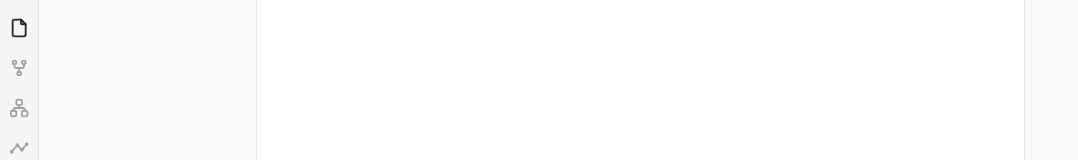
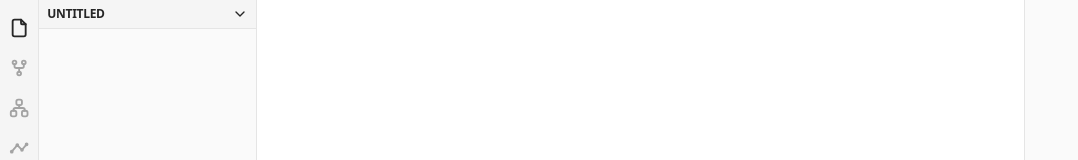
Before and after one commit to yashsehgal/editor-view, a React (Create React App) app: page / in a window 1280 px wide. Shown: the top 160 px of the page, without its empty margins (0-1078 px from the left). Built offline with nearby package versions, Linux system fonts and the light colour scheme.

Commit message:
feat: add project structure context and layout

```diff
--- a/package.json
+++ b/package.json
@@ -13,6 +13,7 @@
     "@types/react-dom": "^18.0.0",
     "clsx": "^2.1.0",
     "devicon": "^2.16.0",
+    "framer-motion": "^11.0.25",
     "react": "^18.2.0",
     "react-dom": "^18.2.0",
     "react-resizable-panels": "^2.0.16",
--- a/src/EditorView.tsx
+++ b/src/EditorView.tsx
@@ -1,9 +1,15 @@
 import EditorLayout from "./layout/EditorLayout";
+import { EditorLayoutContextProvider } from "./providers/EditorLayoutContextProvider";
+import { ProjectStructureContextProvider } from "./providers/ProjectStructureContextProvider";
 
 export default function EditorView() {
   return (
     <div className="EditorView-container h-screen">
-      <EditorLayout />
+      <EditorLayoutContextProvider>
+        <ProjectStructureContextProvider>
+          <EditorLayout />
+        </ProjectStructureContextProvider>
+      </EditorLayoutContextProvider>
     </div>
   );
 }
--- a/src/components/CollapsibleFeatureSection.tsx
+++ b/src/components/CollapsibleFeatureSection.tsx
@@ -1,4 +1,7 @@
+import { useState } from "react";
 import { cn } from "../dev-utils/cn";
+import { IconChevronDown } from "@tabler/icons-react";
+import { motion } from "framer-motion";
 
 export interface CollapsibleFeatureSectionProps
   extends React.HTMLAttributes<HTMLDivElement> {
@@ -11,15 +14,33 @@ export function CollapsibleFeatureSection({
   sectionTitle,
   ...args
 }: CollapsibleFeatureSectionProps) {
+  const [collapsed, setCollapsed] = useState<boolean>(false);
   return (
     <div
       className={cn("CollapsibleFeatureSection-container grid", className)}
       {...args}
     >
-      <button className="CollapsibleFeatureSection-button p-1.5 uppercase font-medium text-sm bg-neutral-100">
+      <button
+        className="CollapsibleFeatureSection-button py-1.5 px-2 uppercase font-semibold text-xs bg-neutral-100 tracking-tight text-left border-b border-b-neutral-200 cursor-pointer flex items-center justify-between"
+        onClick={() => setCollapsed(!collapsed)}
+      >
         {sectionTitle}
+        {collapsed ? (
+          <IconChevronDown size={16} className="rotate-180 duration-200" />
+        ) : (
+          <IconChevronDown size={16} className="duration-200" />
+        )}
       </button>
-      <div className="CollapsibleFeatureSection-content p-2">{children}</div>
+      {!collapsed && (
+        <motion.div
+          className="CollapsibleFeatureSection-content p-2"
+          initial={{ height: "auto" }}
+          animate={{ height: collapsed ? 0 : "auto" }}
+          transition={{ duration: 0.4 }}
+        >
+          {children}
+        </motion.div>
+      )}
     </div>
   );
 }
--- /dev/null
+++ b/src/contexts/ProjectStructureContext.tsx
@@ -0,0 +1,27 @@
+import { createContext } from "react";
+
+export type ProjectStructureType = {
+  name: string;
+  type: "folder" | "file";
+  inner?: ProjectStructureType[];
+};
+
+export type ProjectStructureContextType = {
+  projectName: string;
+  setProjectName: (projectName: string) => void;
+  projectStructure: ProjectStructureType[];
+  setProjectStructure: (projectStructure: ProjectStructureType[]) => void;
+};
+
+export const PROJECT_STRUCTURE_CONTEXT_INITIAL_STATE: ProjectStructureContextType =
+  {
+    projectName: "Untitled",
+    setProjectName: () => {},
+    projectStructure: [],
+    setProjectStructure: () => {},
+  } satisfies ProjectStructureContextType;
+
+export const ProjectStructureContext =
+  createContext<ProjectStructureContextType>({
+    ...PROJECT_STRUCTURE_CONTEXT_INITIAL_STATE,
+  });
--- a/src/layout/EditorLayout.tsx
+++ b/src/layout/EditorLayout.tsx
@@ -1,18 +1,22 @@
+import { useContext } from "react";
 import {
   ResizableHandle,
   ResizablePanel,
   ResizablePanelGroup,
 } from "../components/Resizable";
-import { EditorLayoutContextProvider } from "../providers/EditorLayoutContextProvider";
 import { EditorSidebar } from "./EditorSidebar";
 import { FileContentView } from "./FileContentView";
 import { UISlotBottomContainer } from "./UISlotBottomContainer";
 import { UISlotLeftContainer } from "./UISlotLeftContainer";
 import { UISlotRightContainer } from "./UISlotRightContainer";
+import { getRenderForUISlot } from "./helpers/getRenderForUISlot";
+import { EditorLayoutContext } from "../contexts/EditorLayoutContext";
 
 export default function EditorLayout() {
+  const { UISlotLeft, UISlotRight, UISlotBottom } =
+    useContext(EditorLayoutContext);
+
   return (
-    <EditorLayoutContextProvider>
     <ResizablePanelGroup
       direction="horizontal"
       className="EditorLayout-container"
@@ -22,7 +26,9 @@ export default function EditorLayout() {
       </ResizablePanel>
       <ResizableHandle />
       <ResizablePanel defaultSize={17} minSize={10}>
-          <UISlotLeftContainer />
+        <UISlotLeftContainer>
+          {getRenderForUISlot(UISlotLeft)}
+        </UISlotLeftContainer>
       </ResizablePanel>
       <ResizableHandle />
       <ResizablePanel defaultSize={60} minSize={10}>
@@ -35,15 +41,18 @@ export default function EditorLayout() {
           </ResizablePanel>
           <ResizableHandle />
           <ResizablePanel defaultSize={30}>
-              <UISlotBottomContainer />
+            <UISlotBottomContainer>
+              {getRenderForUISlot(UISlotBottom)}
+            </UISlotBottomContainer>
           </ResizablePanel>
         </ResizablePanelGroup>
       </ResizablePanel>
       <ResizableHandle />
       <ResizablePanel defaultSize={20} maxSize={20}>
-          <UISlotRightContainer />
+        <UISlotRightContainer>
+          {getRenderForUISlot(UISlotRight)}
+        </UISlotRightContainer>
       </ResizablePanel>
     </ResizablePanelGroup>
-    </EditorLayoutContextProvider>
   );
 }
--- /dev/null
+++ b/src/layout/helpers/getRenderForUISlot.tsx
@@ -0,0 +1,19 @@
+import { UIModuleSlotType } from "../../types/UIModuleSlotType";
+import { ProjectStructureTree } from "../../modules/ProjectStructureTree";
+
+export function getRenderForUISlot(slot: UIModuleSlotType) {
+  switch (slot) {
+    case "project-structure-tree":
+      return <ProjectStructureTree />;
+    case "terminal":
+    //   return import("../../modules/Terminal");
+    case "file-outline":
+    //   return import("../../modules/FileOutline");
+    case "git-manager":
+    //   return import("../../modules/GitManager");
+    case "git-commit-timeline":
+    //   return import("../../modules/GitCommitTimeline");
+    case "none":
+      return <></>;
+  }
+}
--- /dev/null
+++ b/src/modules/ProjectStructureTree/ProjectStructureTree.tsx
@@ -0,0 +1,13 @@
+import { useContext } from "react";
+import { CollapsibleFeatureSection } from "../../components/CollapsibleFeatureSection";
+import { EditorLayoutContext } from "../../contexts/EditorLayoutContext";
+import { ProjectStructureContext } from "../../contexts/ProjectStructureContext";
+
+export function ProjectStructureTree() {
+  const { projectName, setProjectName } = useContext(ProjectStructureContext);
+  return (
+    <CollapsibleFeatureSection
+      sectionTitle={projectName}
+    ></CollapsibleFeatureSection>
+  );
+}
--- /dev/null
+++ b/src/modules/ProjectStructureTree/index.tsx
@@ -0,0 +1 @@
+export * from "./ProjectStructureTree";
--- /dev/null
+++ b/src/modules/helpers/getFileTypeIcon.tsx
@@ -0,0 +1,40 @@
+import {
+  IconBrandPython,
+  IconBrandJavascript,
+  IconBrandTypescript,
+  IconBrandHtml5,
+  IconBrandCss3,
+  IconJson,
+  IconDiamond,
+  IconBrandPhp,
+  IconBrandSwift,
+  IconBrandRust,
+  IconFile,
+} from "@tabler/icons-react";
+
+export type FileIconType =
+  | "py"
+  | "js"
+  | "ts"
+  | "html"
+  | "css"
+  | "json"
+  | "rb"
+  | "php"
+  | "swift"
+  | "rs"
+  | "none";
+
+export const fileIconMap: { [key in FileIconType]: React.ReactNode } = {
+  py: <IconBrandPython width={12} height={12} />,
+  js: <IconBrandJavascript width={12} height={12} />,
+  ts: <IconBrandTypescript width={12} height={12} />,
+  html: <IconBrandHtml5 width={12} height={12} />,
+  css: <IconBrandCss3 width={12} height={12} />,
+  json: <IconJson width={12} height={12} />,
+  rb: <IconDiamond width={12} height={12} />,
+  php: <IconBrandPhp width={12} height={12} />,
+  swift: <IconBrandSwift width={12} height={12} />,
+  rs: <IconBrandRust width={12} height={12} />,
+  none: <IconFile width={12} height={12} />,
+};
--- /dev/null
+++ b/src/providers/ProjectStructureContextProvider.tsx
@@ -0,0 +1,33 @@
+import { useState } from "react";
+import {
+  PROJECT_STRUCTURE_CONTEXT_INITIAL_STATE,
+  ProjectStructureContext,
+  ProjectStructureType,
+} from "../contexts/ProjectStructureContext";
+
+export interface ProjectStructureContextProviderProps {
+  children: React.ReactNode;
+}
+
+export function ProjectStructureContextProvider({
+  children,
+}: ProjectStructureContextProviderProps) {
+  const [projectName, setProjectName] = useState<string>(
+    PROJECT_STRUCTURE_CONTEXT_INITIAL_STATE.projectName
+  );
+  const [projectStructure, setProjectStructure] = useState<
+    ProjectStructureType[]
+  >(PROJECT_STRUCTURE_CONTEXT_INITIAL_STATE.projectStructure);
+  return (
+    <ProjectStructureContext.Provider
+      value={{
+        projectName,
+        setProjectName,
+        projectStructure,
+        setProjectStructure,
+      }}
+    >
+      {children}
+    </ProjectStructureContext.Provider>
+  );
+}
```
Also changed, not shown: 1 other file (tests, documents, lock files or other folders). Lines whose indentation alone changed are shown as unchanged.
